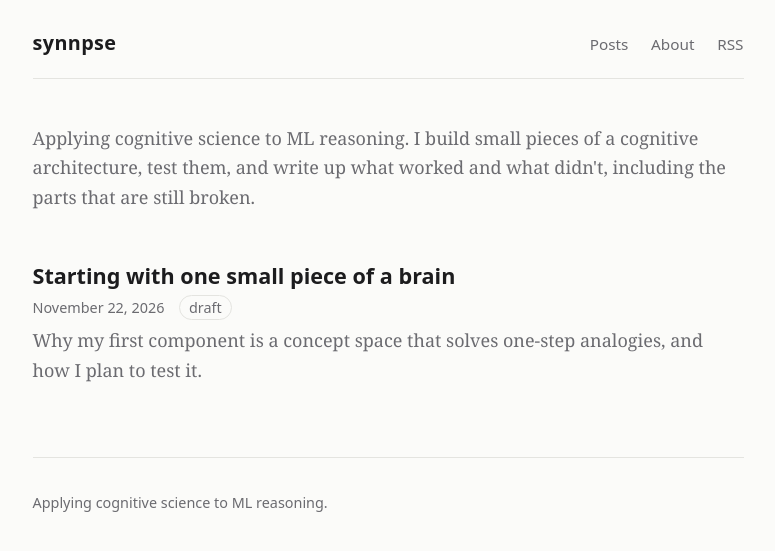
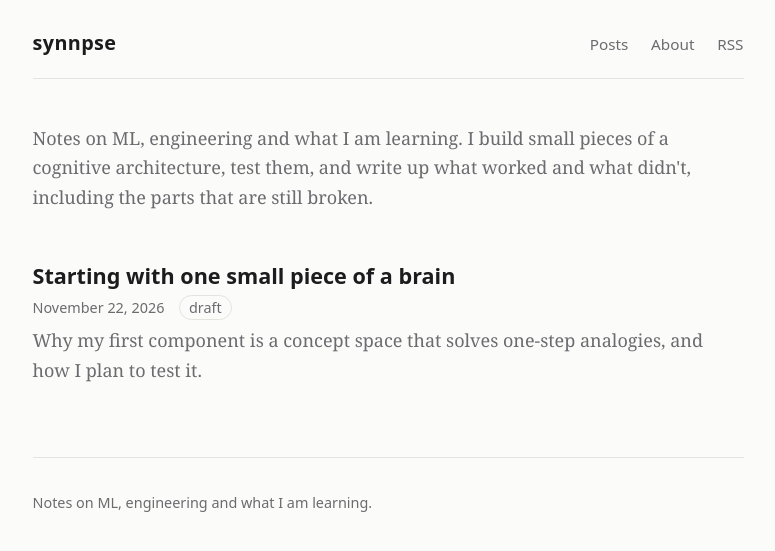
Before and after one commit to AnushaMishra/AnushaMishra.github.io, a Jekyll site: the page built from index.md, in a window 1280 px wide. Shown: the top 551 px of the page, without its empty margins (252-1027 px from the left). Built offline with Jekyll 4.4.1, drawn with Linux system fonts in a browser that asks for light colours.

Commit message:
Update _config.yml

```diff
--- a/_config.yml
+++ b/_config.yml
@@ -1,7 +1,7 @@
 # Site settings. Edit these first.
 title: synnpse                 # display name; change to whatever you pick
-tagline: Applying cognitive science to ML reasoning.
-description: Exploring how ideas from cognitive science can be applied to ML reasoning. Sharing the process as I go.
+tagline: Notes on ML, engineering and what I am learning.
+description: Notes on ML, engineering and what I am learning.
 url: https://anushamishra.github.io
 baseurl: ""
 twitter_handle: ""             # e.g. synnpse (no @)
```
